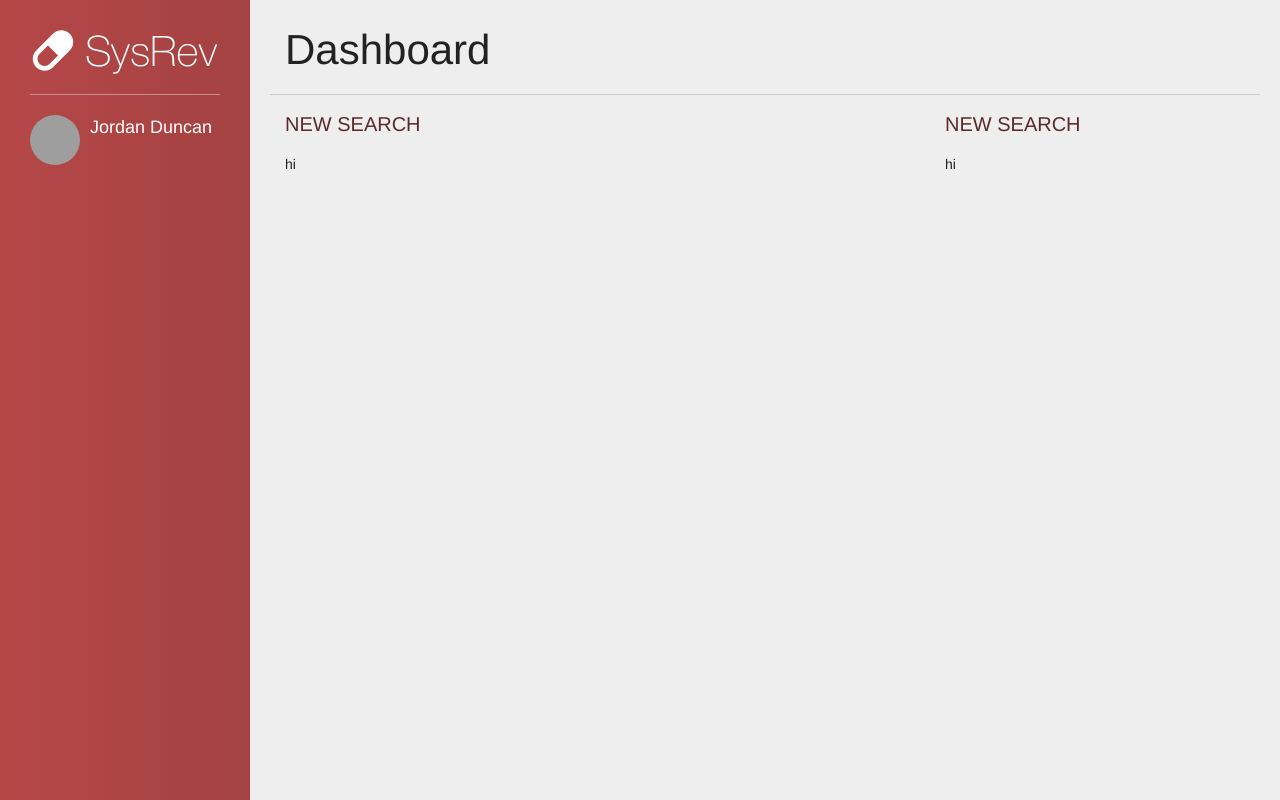
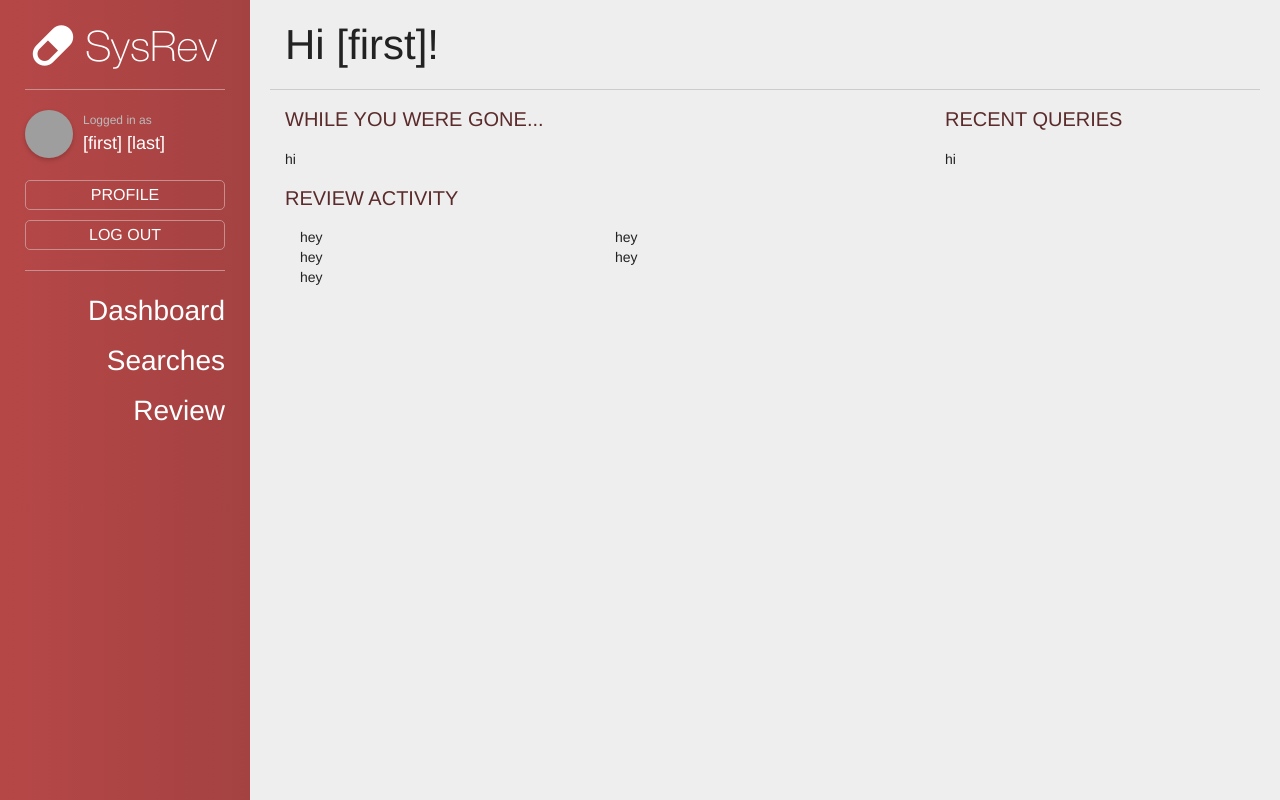
Before and after one commit to JordanDuncan/sysrev, a Django app: template templates/index.html in a window 1280 px wide. Run offline with Django 3.2, Linux system fonts and the light colour scheme; the template is opened without the code that fills it, so the values that code supplies are empty; some libraries are stand-ins or nearby versions; grey boxes are pictures that could not be loaded.

Commit message:
moved main page to /dashboard, load more css/html

```diff
--- a/static/css/style.css
+++ b/static/css/style.css
@@ -10,6 +10,7 @@ body {
 .main-header {
     height: 75px;
     width: 100%;
+    margin-top: -5px;
     font-size: 42px;
     font-weight: 200;
     border-bottom: 1px solid #CCC;
@@ -19,6 +20,14 @@ body {
     font-weight: 200;
     padding: 15px 0;
     color: #5B2A2A;
+}
+
+/* Image Styles */
+.profile-image {
+    height: 48px;
+    width: 48px;
+    border-radius: 25px;
+    box-shadow: 0 2px 4px rgba(0,0,0,0.2);
 }
 
 /* Mobile Navbar Styles */
@@ -47,7 +56,7 @@ body {
 
 /* Sidebar Styles */
 #sidebar-cont {
-    margin: 30px;
+    margin: 25px;
 }
 .sidebar-line {
     height: 1px;
@@ -57,23 +66,61 @@ body {
 }
 #sidebar-logo {
     width: 185px;
-    margin-left: 2px;
+    margin-left: 7px;
 }
 #sidebar-profile-cont {
     min-height: 50px;
     position: relative;
-}
-#sidebar-profile-image {
-    height: 50px;
-    width: 50px;
-    border-radius: 25px;
+    margin-bottom: 20px;
 }
 #sidebar-profile-name {
     min-height: 50px;
     width: 130px;
     position: absolute;
     top: 0;
-    left: 60px;
+    left: 58px;
     font-size: 18px;
     color: white;
 }
+#sidebar-profile-name div {
+    font-size: 12px;
+    color: #BBB;
+    margin: 2px 0;
+}
+.sidebar-profile-button {
+    height: 30px;
+    width: 200px;
+    border: 1px solid #C98D8D;
+    border-radius: 5px;
+    color: white;
+    line-height: 28px;
+    font-size: 16px;
+    font-weight: 200;
+    text-align: center;
+    position: relative;
+    transition: all 0.1s;
+    cursor: hand;
+    cursor: pointer;
+}
+    .sidebar-profile-button:hover {
+        border: 1px solid white;
+        background-color: white;
+        color: #a44242;
+        top: -1px;
+        box-shadow: 0 2px 4px rgba(0,0,0,0.2);
+    }
+    .sidebar-profile-button:not(:first-child) {
+        margin-top: 10px;
+    }
+.sidebar-menu-item {
+    height: 40px;
+    width: 200px;
+    line-height: 40px;
+    font-size: 28px;
+    font-weight: 300;
+    text-align: right;
+    color: white;
+}
+    .sidebar-menu-item:not(:first-child) {
+        margin-top: 10px;
+    }
--- a/sysrev/urls.py
+++ b/sysrev/urls.py
@@ -3,5 +3,5 @@ from django.conf.urls import url
 from . import views
 
 urlpatterns = [
-    url(r'^$', views.index, name='index'),
+    url(r'^dashboard/', views.dashboard),
 ]
--- a/sysrev/views.py
+++ b/sysrev/views.py
@@ -2,5 +2,6 @@ from django.shortcuts import render
 
 # Create your views here.
 
-def index(request):
-    return render(request, 'index.html', {})
+def dashboard(request):
+    context_dict = { "page_title" : "Dashboard" }
+    return render(request, "index.html", context_dict)
--- a/templates/base.html
+++ b/templates/base.html
@@ -20,9 +20,15 @@
                 <img id="sidebar-logo" src="{% static "img/sidebarLogo.png" %}">
                 <div class="sidebar-line"></div>
                 <div id="sidebar-profile-cont">
-                    <img id="sidebar-profile-image" src="http://lorempixel.com/300/300">
-                    <div id="sidebar-profile-name">Jordan Duncan</div>
+                    <img id="sidebar-profile-image" class="profile-image" src="http://lorempixel.com/300/300">
+                    <div id="sidebar-profile-name"><div>Logged in as</div>[first] [last]</div>
                 </div>
+                <div class="sidebar-profile-button">PROFILE</div>
+                <div class="sidebar-profile-button">LOG OUT</div>
+                <div class="sidebar-line"></div>
+                <div class="sidebar-menu-item">Dashboard</div>
+                <div class="sidebar-menu-item">Searches</div>
+                <div class="sidebar-menu-item">Review</div>
             </div>
         </div>
 
--- a/templates/index.html
+++ b/templates/index.html
@@ -3,16 +3,22 @@
 <div class="container-fluid">
   <div class="row">
     <div class="main-header">
-        <div class="col-md-12">Dashboard</div>
+        <div class="col-md-12">Hi [first]!</div>
     </div>
   </div>
   <div class="row">
     <div class="col-md-8">
-        <div class="main-section-title">NEW SEARCH</div>
+        <div class="main-section-title">WHILE YOU WERE GONE...</div>
         hi
+        <div class="main-section-title">REVIEW ACTIVITY</div>
+        <div class="col-md-6">hey</div>
+        <div class="col-md-6">hey</div>
+        <div class="col-md-6">hey</div>
+        <div class="col-md-6">hey</div>
+        <div class="col-md-6">hey</div>
     </div>
     <div class="col-md-4">
-        <div class="main-section-title">NEW SEARCH</div>
+        <div class="main-section-title">RECENT QUERIES</div>
         hi
     </div>
   </div>
```
